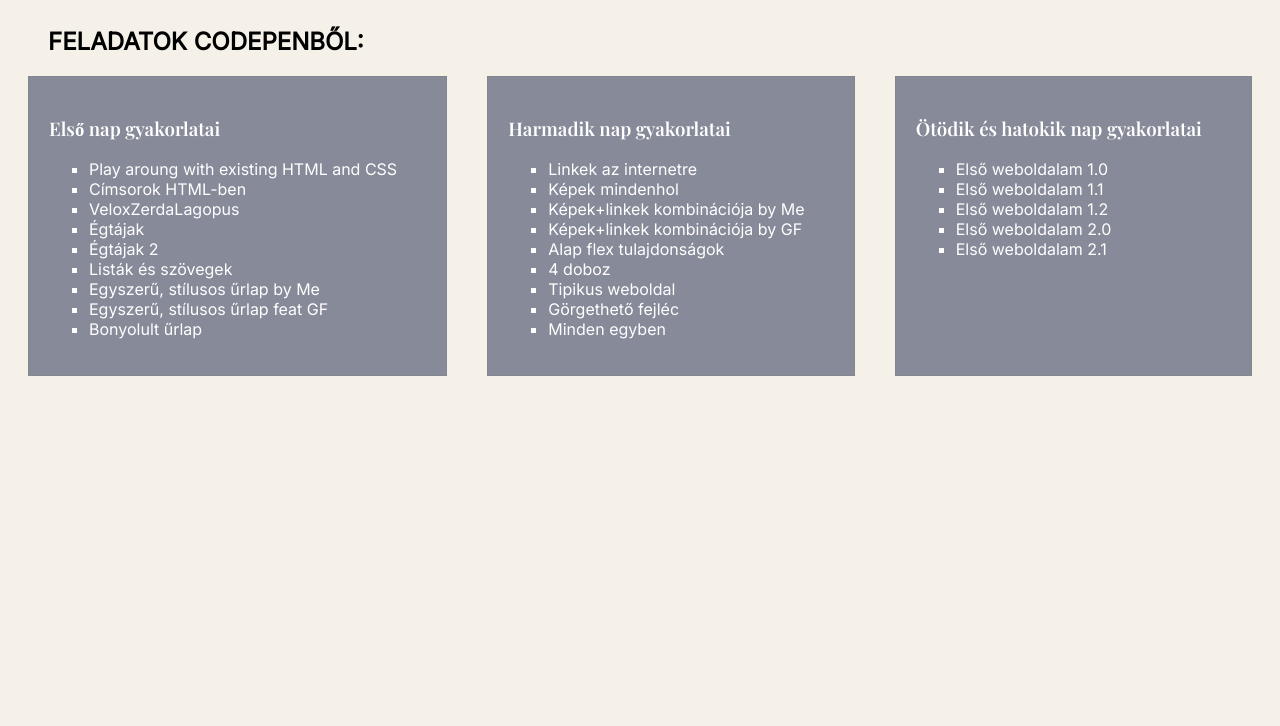
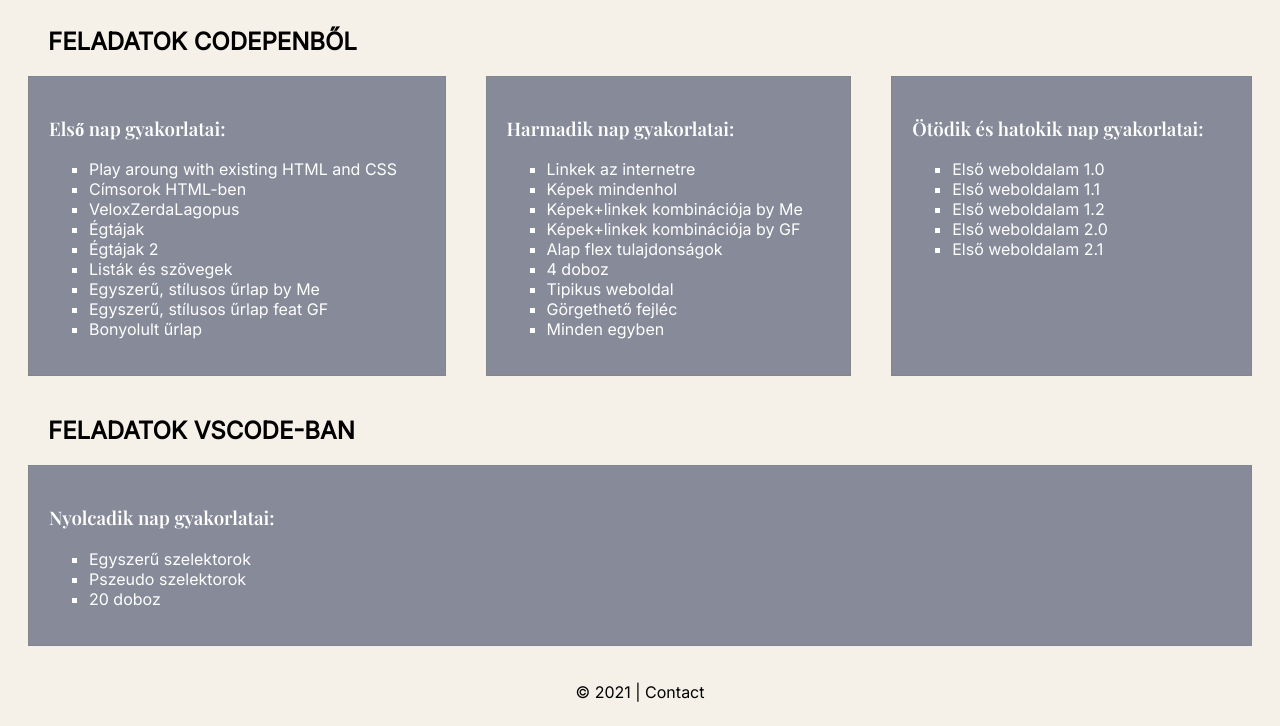
Before and after one commit to fekegyuri/MyFirstApp, a plain HTML site: page index.html in a window 1280 px wide. Shown: the part 164-890 px from the top of the page. Before the commit the page ends 800 px from the top, so only its background shows below. Drawn offline with nearby package versions, Linux system fonts and the light colour scheme.

Commit message:
Homework 8. day

```diff
--- a/index.html
+++ b/index.html
@@ -12,10 +12,10 @@
 </head>
 <body>
     <h1><span class="signature">#</span>MyFirstCodingCamp <span class="signature">by Feke György</span></h1>
-    <h2>Feladatok Codepenből:</h2>
+    <h2>Feladatok Codepenből</h2>
     <div class="blocks">
         <div class="lists">
-            <h3><a href="codepen-export/elso-nap/dist/index.html">Első nap gyakorlatai</a></h3>
+            <h3><a href="codepen-export/elso-nap/dist/index.html">Első nap gyakorlatai:</a></h3>
             <ul>
                 <li><a href="codepen-export/play-around/dist/index.html">Play aroung with existing HTML and CSS</a></li>
                 <li><a href="codepen-export/cimsorok/dist/index.html">Címsorok HTML-ben</a></li>
@@ -29,7 +29,7 @@
             </ul>
         </div>
         <div class="lists">
-            <h3><a href="codepen-export/harmadik-nap/dist/index.html">Harmadik nap gyakorlatai</a></h3>
+            <h3><a href="codepen-export/harmadik-nap/dist/index.html">Harmadik nap gyakorlatai:</a></h3>
             <ul>
                 <li><a href="codepen-export/linkek/dist/index.html">Linkek az internetre</a></li>
                 <li><a href="codepen-export/kepek/dist/index.html">Képek mindenhol</a></li>
@@ -43,7 +43,7 @@
             </ul>
         </div>
         <div class="lists">
-            <h3>Ötödik és hatokik nap gyakorlatai</h3>
+            <h3>Ötödik és hatokik nap gyakorlatai:</h3>
             <ul>
                 <li><a href="codepen-export/weboldalam-1-0/dist/index.html">Első weboldalam 1.0</a></li>
                 <li><a href="codepen-export/weboldalam-1-1/dist/index.html">Első weboldalam 1.1</a></li>
@@ -53,5 +53,19 @@
             </ul>
         </div>
     </div>
+    <h2>Feladatok VSCode-ban</h2>
+    <div class="blocks">
+        <div class="lists">
+            <h3>Nyolcadik nap gyakorlatai:</h3>
+            <ul>
+                <li><a href="/vscode-practice/egyszeru-szelektorok/index.html">Egyszerű szelektorok</a></li>
+                <li><a href="/vscode-practice/pszeudo-szelektorok/index.html">Pszeudo szelektorok</a></li>
+                <li><a href="/vscode-practice/20-elements/index.html">20 doboz</a></li>
+            </ul>
+        </div>
+    </div>
+    <div class="blocks">
+        <p>© 2021 | <a href="mailto:feke.gyorgy@gmail.com" class="footer" target="blank">Contact</a></p>
+    </div>
 </body>
 </html>
--- a/style.css
+++ b/style.css
@@ -63,3 +63,7 @@ ul {
     font-family: 'Satisfy', cursive;
     font-size: 48px;
 }
+
+.footer {
+    color: black;
+}
```
